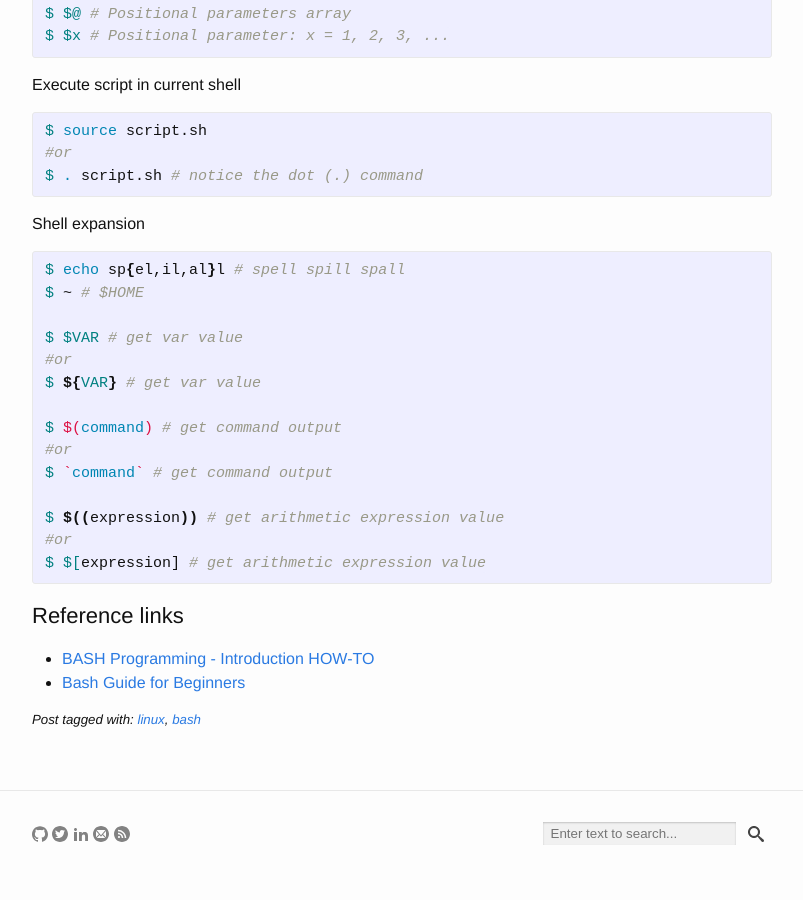
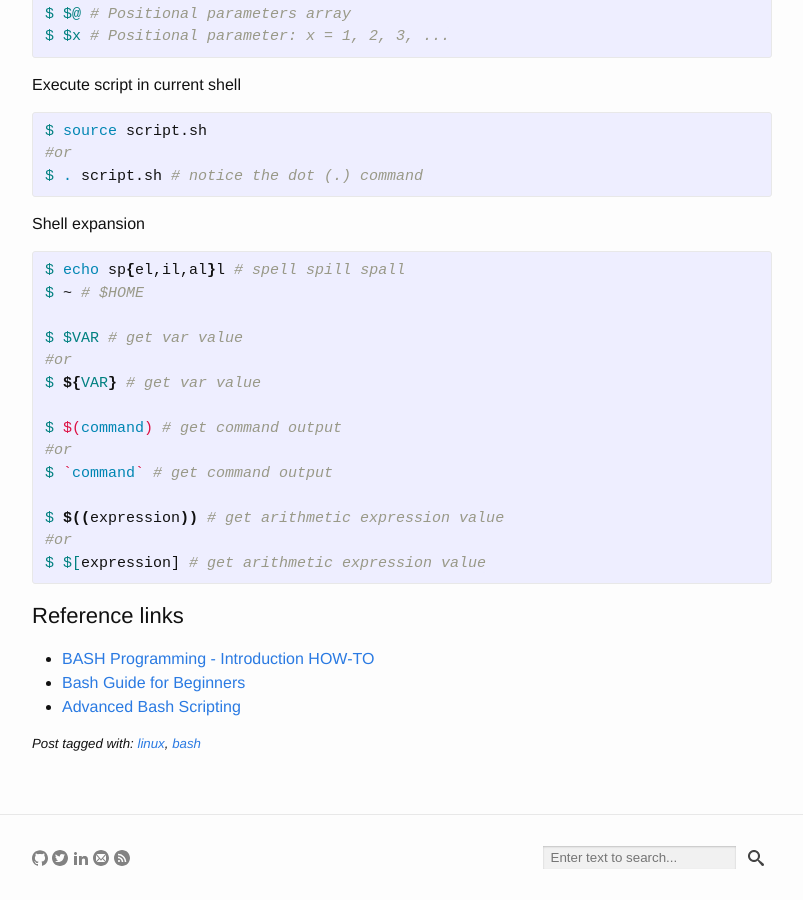
Before and after one commit to yuan-jiang/yuan-jiang.github.io, a Jekyll site: the page built from _posts/2014-12-25-linux-bash-scripting-basics-and-tips.md, in a window 1280 px wide and 900 px high, scrolled down 1046 px. Shown: the whole window, without its empty margins (238-1041 px from the left). Built offline with Jekyll 4.4.1, drawn with Linux system fonts in a browser that asks for light colours; comment, search, counter and statistics services are not loaded; before the commit the page ends 1922 px from its top, so only the background shows below that.

Commit message:
Update 2014-12-25-linux-bash-scripting-basics-and-tips.md

```diff
--- a/_posts/2014-12-25-linux-bash-scripting-basics-and-tips.md
+++ b/_posts/2014-12-25-linux-bash-scripting-basics-and-tips.md
@@ -82,3 +82,4 @@ $ $[expression] # get arithmetic expression value
 ](http://tldp.org/HOWTO/Bash-Prog-Intro-HOWTO.html)
 - [Bash Guide for Beginners
 ](http://www.tldp.org/LDP/Bash-Beginners-Guide/html/index.html)
+- [Advanced Bash Scripting](http://www.tldp.org/LDP/abs/abs-guide.pdf)
```
